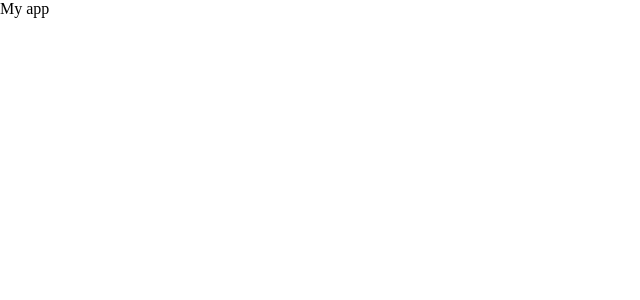
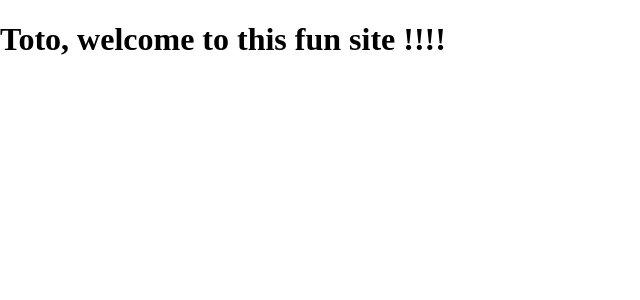
Before and after one commit to ComicScrip/checkpoint-2-lyon-react-2021, a React (Create React App) app: page / in a window 1280 px wide. Shown: the top 300 px of the page, without its empty margins (0-640 px from the left). Built offline with nearby package versions, Linux system fonts and the light colour scheme.

Commit message:
creation of the Header component & props name in the title

```diff
--- a/src/App.js
+++ b/src/App.js
@@ -1,7 +1,8 @@
 import "./App.css";
+import Header from "./Components/Header";
 
 function App() {
-  return <div>My app</div>;
+  return <Header name="Toto" />;
 }
 
 export default App;
--- /dev/null
+++ b/src/Components/Header.jsx
@@ -0,0 +1,7 @@
+import React from "react";
+
+const Header = ({ name }) => {
+  return <h1>{name}, welcome to this fun site !!!!</h1>;
+};
+
+export default Header;
```
